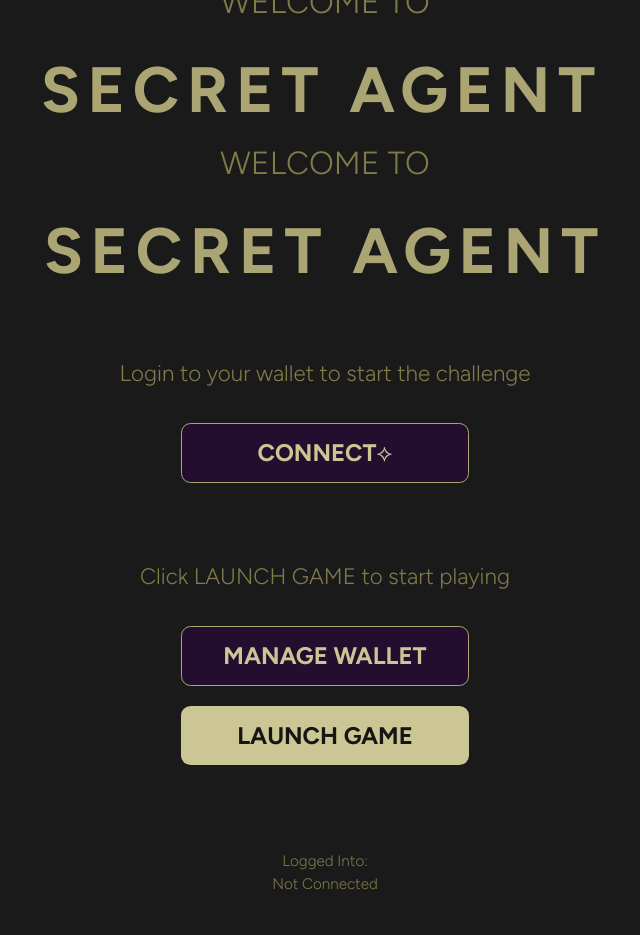
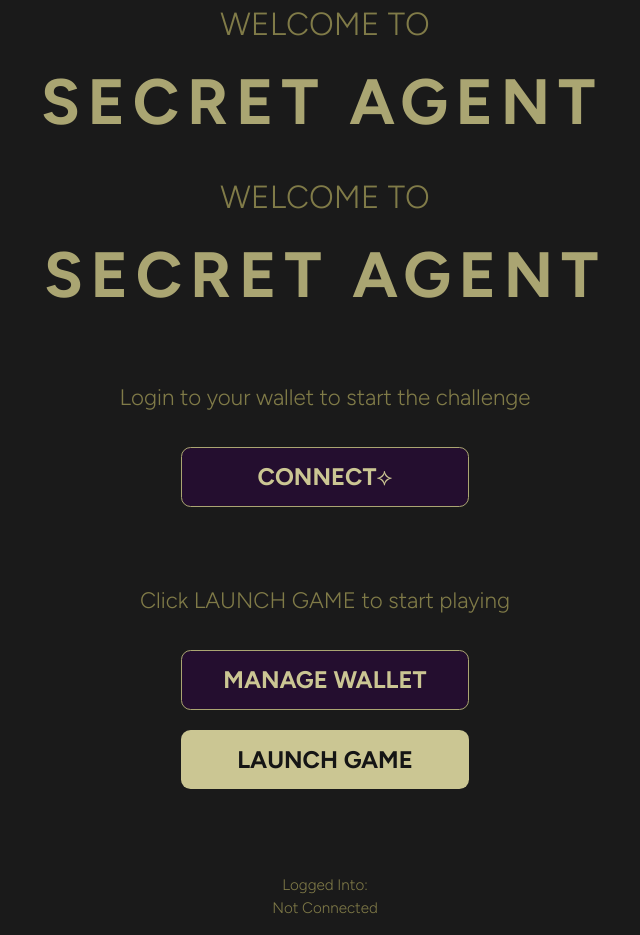
Before and after one commit to Quurk/secret-agent-login, a Vue app: page / in a window 1280 px wide. Shown: the whole page, without its empty margins (315-955 px from the left). Before the commit the page ends 911 px from the top, so only its background shows below. Built offline with nearby package versions, Linux system fonts and the light colour scheme; no server answers; what @reown/appkit, @reown/appkit-adapter-wagmi would draw is missing.

Commit message:
add padding to title1

```diff
--- a/src/main.js
+++ b/src/main.js
@@ -59,9 +59,8 @@ window.addEventListener('beforeunload', () => {
 openConnectModalBtn.addEventListener('click', () => appkit.open())
 manageWalletBtn.addEventListener('click', () => appkit.open())
 launhGameBtn.addEventListener('click', ()=> launchGame(getWalletAddress()));
+appkit.subscribeState( (newState) => onAppkitStateChanged());
 
-
-appkit.subscribeState( (newState) => onAppkitStateChanged());
 createApp(App).mount('#app')
 
 
@@ -149,15 +148,6 @@ function type() {
   if (index < text.length) {
     element.innerHTML += text.charAt(index);
     index++;
-    setTimeout(type, 135); // Adjust the speed here (100ms for each letter)
+    setTimeout(type, 135); // Speed for each letter to appear (ms)
   }
-  // else{
-  //   setTimeout(
-  //     ()=> {
-  //       const typewriter = document.getElementById('typewriter');
-  //       typewriter.classList.add('no-cursor');
-  //     },
-  //     1500
-  //   );
-  // }
 }
--- a/src/style.css
+++ b/src/style.css
@@ -131,7 +131,7 @@ button:focus-visible {
   color:#807b48;
   text-transform: uppercase;
   text-align: center;
-  padding: 10px;
+  padding-top: 1em;
   text-align: center;
   margin-top: -1rem;
   margin-bottom: 1rem;
```
